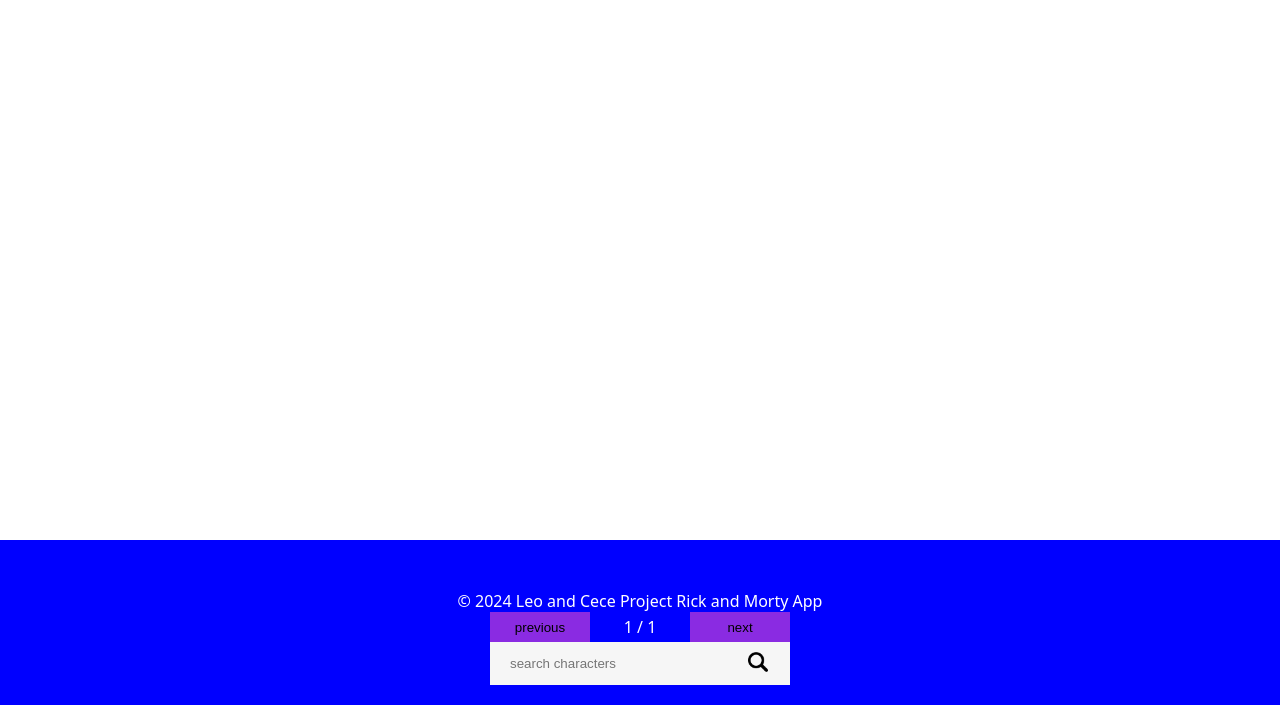
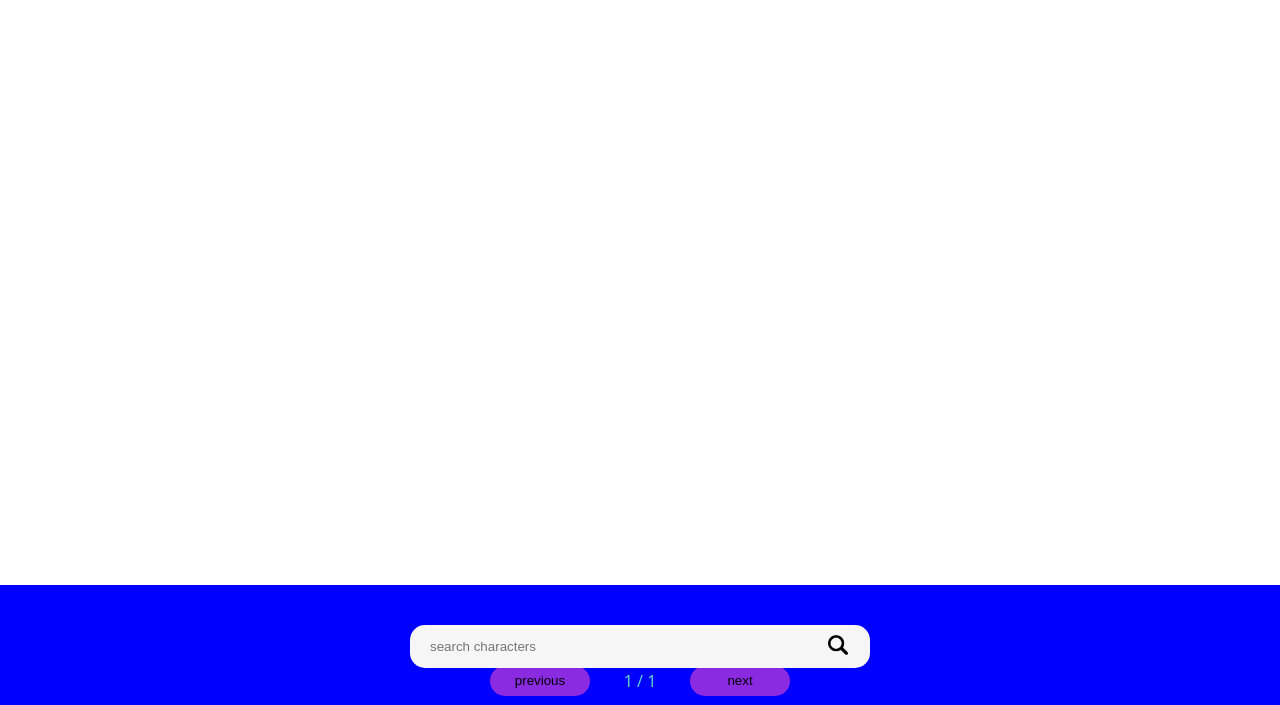
Before and after one commit to cc-co-code/leo-cece-ricky-and-morty, a website: page index.html in a window 1280 px wide. Shown: the part 95-800 px from the top of the page. Drawn offline with Linux system fonts and the light colour scheme; no server answers.

Commit message:
changed position of search bar and buttons, not done yet

```diff
--- a/components/nav-button/nav-button.css
+++ b/components/nav-button/nav-button.css
@@ -1,6 +1,7 @@
 .button {
   background-color: blueviolet;
   border: none;
+  border-radius: 15px;
 }
 
 .button:hover {
--- a/components/nav-pagination/nav-pagination.css
+++ b/components/nav-pagination/nav-pagination.css
@@ -8,4 +8,6 @@
 .navigation__pagination {
   display: grid;
   place-items: center;
+  z-index: 2;
+  color: #5cd3c7;
 }
--- a/components/search-bar/search-bar.css
+++ b/components/search-bar/search-bar.css
@@ -8,6 +8,8 @@
   background-color: var(--color-secondary);
   display: grid;
   grid-template-columns: 1fr 24px;
+  border-radius: 15px;
+  margin: -80px;
 }
 
 .search-bar__input {
--- a/styles.css
+++ b/styles.css
@@ -43,6 +43,5 @@ footer {
   flex-direction: column; /* Ordne die Elemente untereinander an */
   align-items: center; /* Zentriere die Elemente horizontal */
   justify-content: space-between; /* Sorgt dafür, dass Platz zwischen den Elementen ist */
-  padding: 20px; /* Füge Polsterung hinzu */
-  z-index: 10; /* Stelle sicher, dass der Footer über anderen Inhalten liegt */
-}
+  padding: 0px; /* Füge Polsterung hinzu */
+  top: 680px;
```
